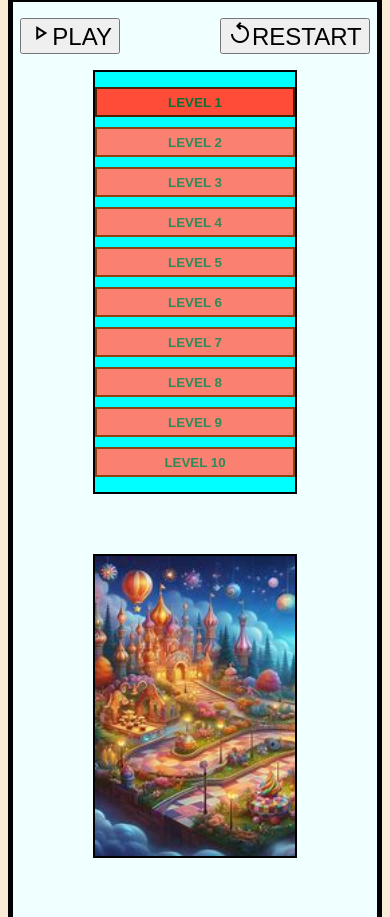
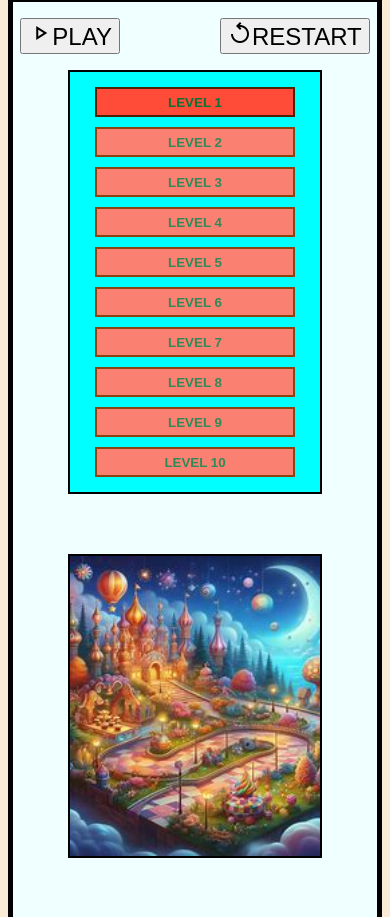
Before and after one commit to WIZARD3022/FRUIT-SMACHER, a plain HTML site: page index.html in a window 390 px wide. Shown: the part 117-1034 px from the top of the page. Drawn offline with nearby package versions, Linux system fonts and the light colour scheme.

Commit message:
Add files via upload

```diff
--- a/style.css
+++ b/style.css
@@ -169,11 +169,11 @@ footer div img {
     background-image: url(./basket/OIG1.jpeg);
     background-size: cover;
     height: 300px;
-    width: 200px;
+    width: 250px;
   }
   .level_all {
     border: solid 2px black;
-    width: 200px;
+    width: 250px;
     height: 420px;
     background-color: aqua;
     display: flex;
@@ -192,7 +192,7 @@ footer div img {
   .score {
     border: solid 2px black;
     height: 520px;
-    width: 200px;
+    width: 250px;
     background-color: aquamarine;
   }
   header div ol li p b {
```
